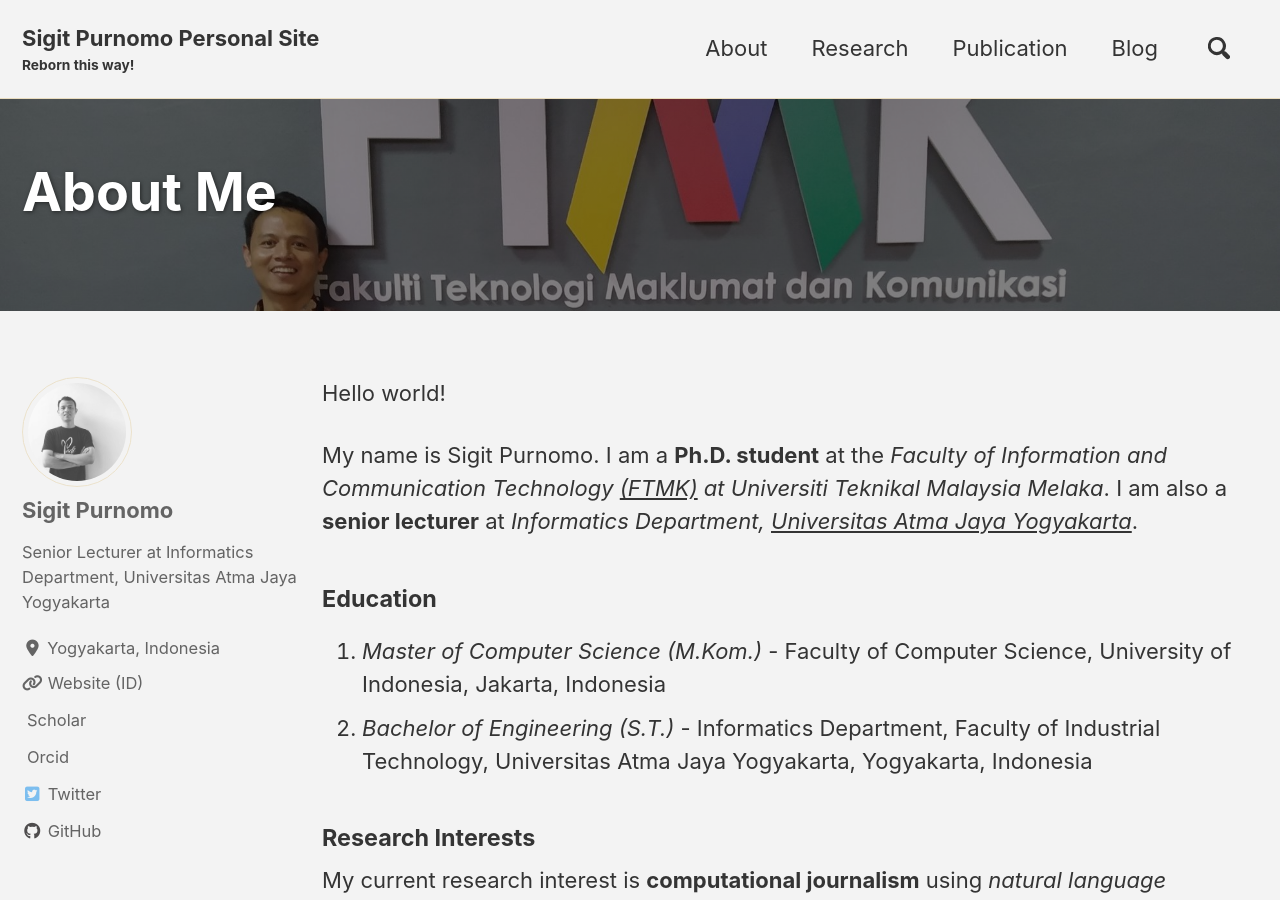
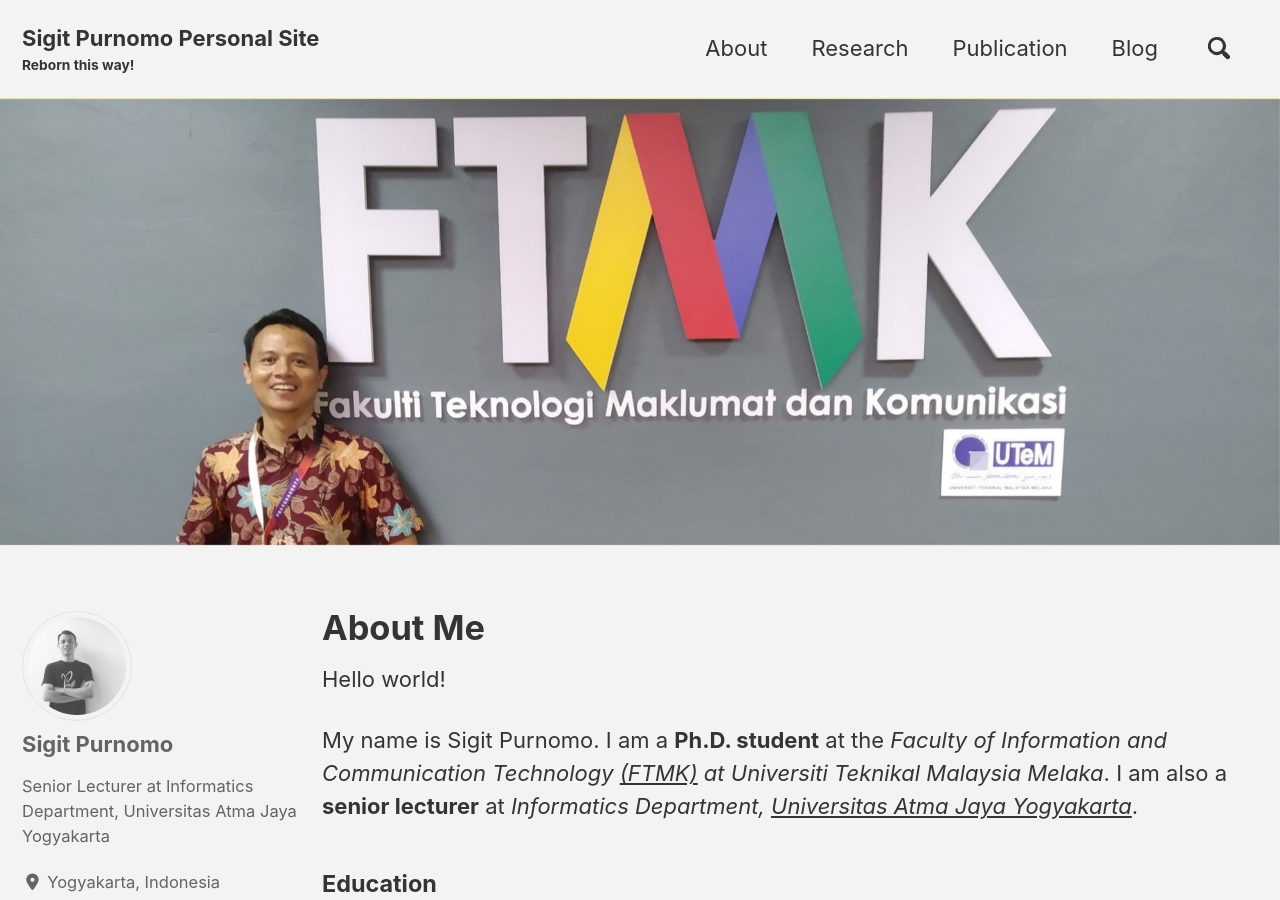
Before and after one commit to sigit-purnomo/sigit-purnomo.github.io, a Jekyll site: the page built from _pages/about.md, in a window 1280 px wide and 900 px high. Built offline with Jekyll 4.4.1, drawn with Linux system fonts in a browser that asks for light colours; cached includes are drawn as plain includes; nearby versions of some CDN libraries; a style sheet for code colours, icons or effects is not loaded.

Commit message:
Update about.md

```diff
--- a/_pages/about.md
+++ b/_pages/about.md
@@ -4,9 +4,7 @@ permalink: /about/
 excerpt: "About Me, Education, Research Interests, Teaching Experiences, Fellowship Experiences, and Awards"
 layout: single
 header:
-  overlay_image: /assets/images/rsz_img_20200312_192617.jpg
-  overlay_filter: 0.5
-  show_overlay_excerpt: false
+  image: /assets/images/rsz_img_20200312_192617.jpg
 author_profile: true
 sitemap: true
 modified: 2020-04-25
```
